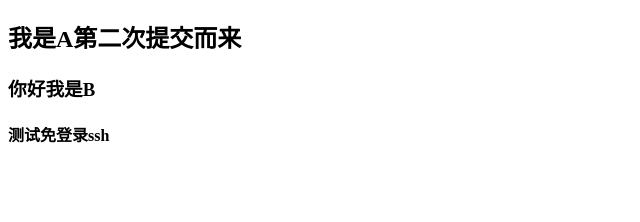
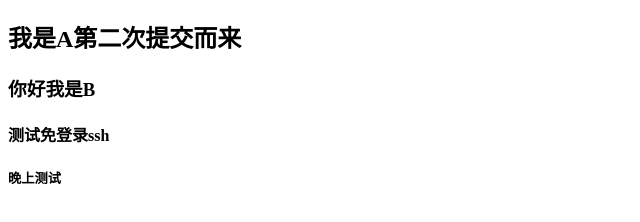
Before and after one commit to Aaronxuxu/demo, a plain HTML site: page index.html in a window 1280 px wide. Shown: the part 70-292 px from the top of the page, without its empty margins (0-640 px from the left). Drawn offline with Linux system fonts and the light colour scheme.

Commit message:
晚上测试更新

```diff
--- a/index.html
+++ b/index.html
@@ -13,6 +13,7 @@
     <h2>我是A第二次提交而来</h2>
     <h3>你好我是B</h3>
     <h4>测试免登录ssh</h4>
+    <h5>晚上测试</h5>
 </body>
 
 </html>
```
